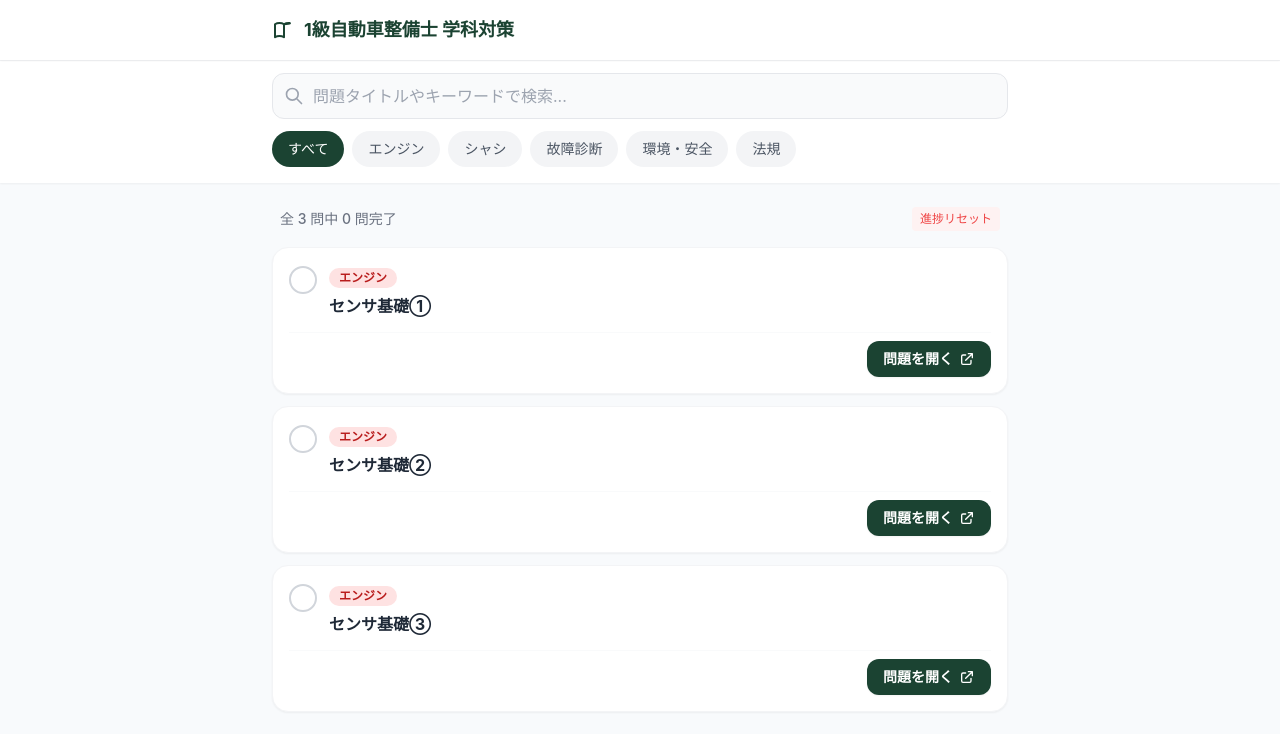
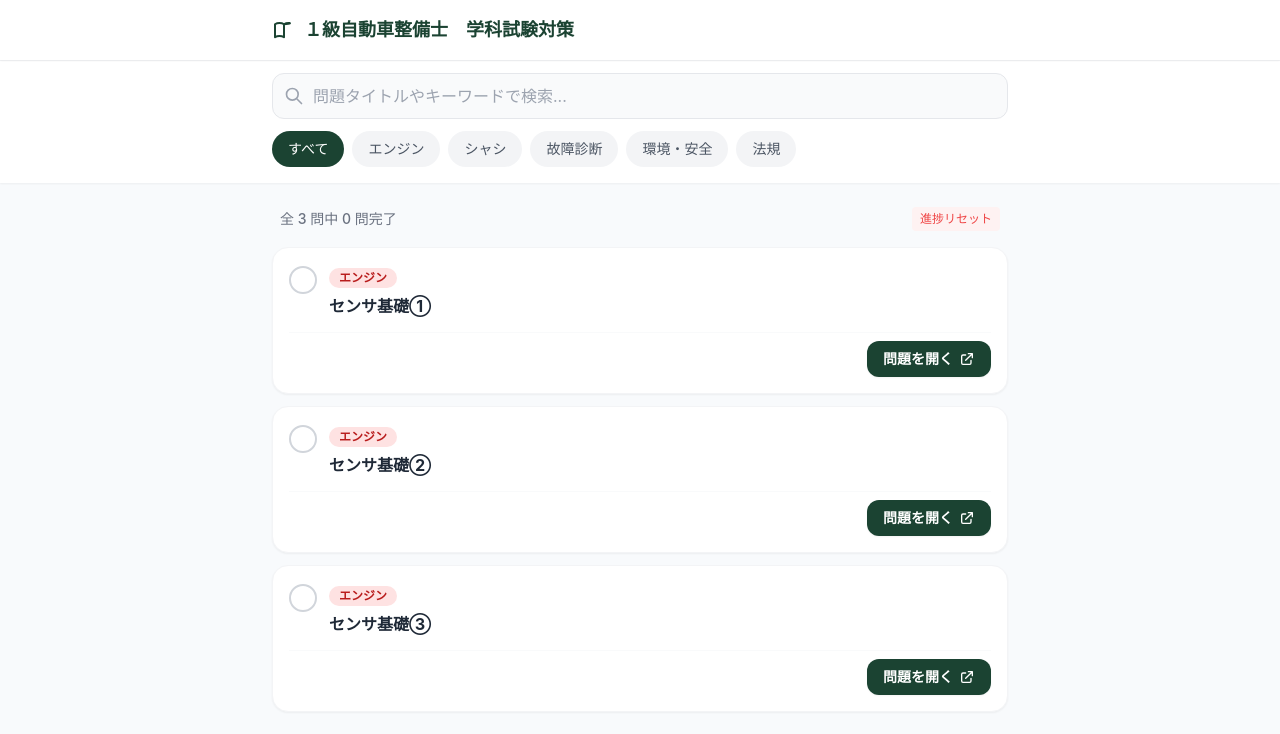
Before and after one commit to kwnfactory2004/mech-hub, a plain HTML site: page index.html in a window 1280 px wide. Drawn offline with nearby package versions, Linux system fonts and the light colour scheme.

Commit message:
Update index.html

```diff
--- a/index.html
+++ b/index.html
@@ -3,7 +3,7 @@
 <head>
     <meta charset="UTF-8">
     <meta name="viewport" content="width=device-width, initial-scale=1.0, maximum-scale=1.0, user-scalable=no">
-    <title>1級自動車整備士資格試験 学科試験対策</title>
+    <title>１級自動車整備士　学科試験対策</title>
 
     <!-- Tailwind CSS -->
     <script src="https://cdn.tailwindcss.com"></script>
@@ -57,7 +57,7 @@
                 <svg class="w-6 h-6" fill="none" stroke="currentColor" viewBox="0 0 24 24" xmlns="http://www.w3.org/2000/svg">
                     <path stroke-linecap="round" stroke-linejoin="round" stroke-width="2" d="M12 6.253v13m0-13C10.832 5.477 9.246 5 7.5 5S4.168 5.477 3 6.253v13C4.168 18.477 5.754 18 7.5 18s3.332.477 4.5 1.253m0-13C13.168 5.477 14.754 5 16.5 5c1.747 0 3.332.477-4.5 1.253"></path>
                 </svg>
-                1級自動車整備士 学科対策
+                １級自動車整備士　学科試験対策
             </h1>
         </div>
     </header>
```
